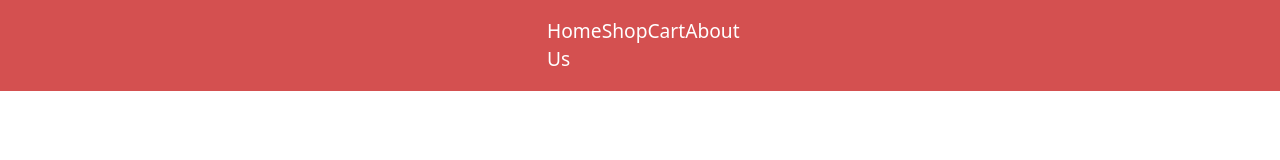
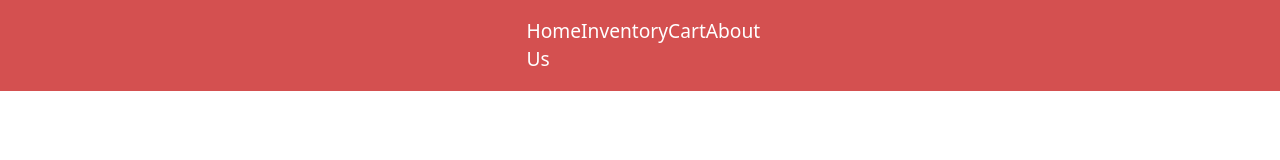
Before and after one commit to REENA1101/WebDevProject2, a React (Vite) app in the folder webdevpro2/: page / in a window 1280 px wide. Shown: the top 160 px of the page. Built offline with nearby package versions, Linux system fonts and the light colour scheme.

Commit message:
webdevproject2

```diff
--- a/webdevpro2/src/components/Navbar.css
+++ b/webdevpro2/src/components/Navbar.css
@@ -45,6 +45,7 @@
   justify-content: center;
   transition: 0.4s ease-in-out;
   background: rgba(0,0,0,0.5);
+  /* gap: 40px; */
 }
 
 /* Sidebar Links */
@@ -57,6 +58,7 @@
   text-decoration: none;
   margin: 1rem 0;
   font-size: 1.1rem;
+  /* gap: 40px; */
 }
 
 nav a:hover{
@@ -75,3 +77,8 @@
   z-index: 1000;
   color: white;
 }
+
+.first a{
+  gap: 20px;
+
+}
--- a/webdevpro2/src/components/Navbar.jsx
+++ b/webdevpro2/src/components/Navbar.jsx
@@ -8,7 +8,6 @@
 function Navbar(){
      const navRef = useRef();
      const [isOpen, setOpen] = useState(false);
-
      const showNavbar = () => {
          navRef.current.classList.toggle("responsive_nav");
          setOpen(!isOpen);
@@ -18,16 +17,16 @@
         <header>
                 <h3>Logo</h3>
 
-                <div>
+                <div className="first">
                     <a href="/#">Home</a>
-                    <a href="/#">Shop</a>
+                    <a href="/#">Inventory</a>
                     <a href="/#">Cart</a>
                     <a href="/#">About Us</a>
                 </div>
 
                 <nav ref={navRef}>
                     <a href="/#">Home</a>
-                <a href="/#">Shop</a>
+                    <a href="/#">Inventory</a>
                     <a href="/#">Cart</a>
                     <a href="/#">About Us</a>
                 </nav>
@@ -35,9 +34,13 @@
                 <div className="hamburger">
                     <Hamburger toggled={isOpen} toggle={showNavbar}/>
                 </div>
+        </header>
+    );
 
-        </header>
-    )
+    <div className="middle" >
+
+    </div>
+
 }
 
 export default Navbar;
--- a/webdevpro2/src/index.css
+++ b/webdevpro2/src/index.css
@@ -2,11 +2,9 @@
   font-family: system-ui, Avenir, Helvetica, Arial, sans-serif;
   line-height: 1.5;
   font-weight: 400;
-
   color-scheme: light dark;
   color: rgba(255, 255, 255, 0.87);
   background-color: #242424;
-
   font-synthesis: none;
   text-rendering: optimizeLegibility;
   -webkit-font-smoothing: antialiased;
@@ -18,6 +16,7 @@
   color: #646cff;
   text-decoration: inherit;
 }
+
 a:hover {
   color: #535bf2;
 }
@@ -49,6 +48,7 @@
 button:hover {
   border-color: #646cff;
 }
+
 button:focus,
 button:focus-visible {
   outline: 4px auto -webkit-focus-ring-color;
--- a/webdevpro2/src/styles/main.css
+++ b/webdevpro2/src/styles/main.css
@@ -1,4 +1,4 @@
-@import url('https://fonts.googleapis.com/css2?family=Titillium+Web:wght@300;400;700&display=swap');
+/* @import url('https://fonts.googleapis.com/css2?family=Titillium+Web:wght@300;400;700&display=swap');
 
 *{
     padding: 0;
@@ -22,4 +22,4 @@
     padding: 0 2rem;
     background-color: var(--mainColor);
     color: var(--textColor);
-}
+} */
```
Lines whose indentation alone changed are shown as unchanged.
